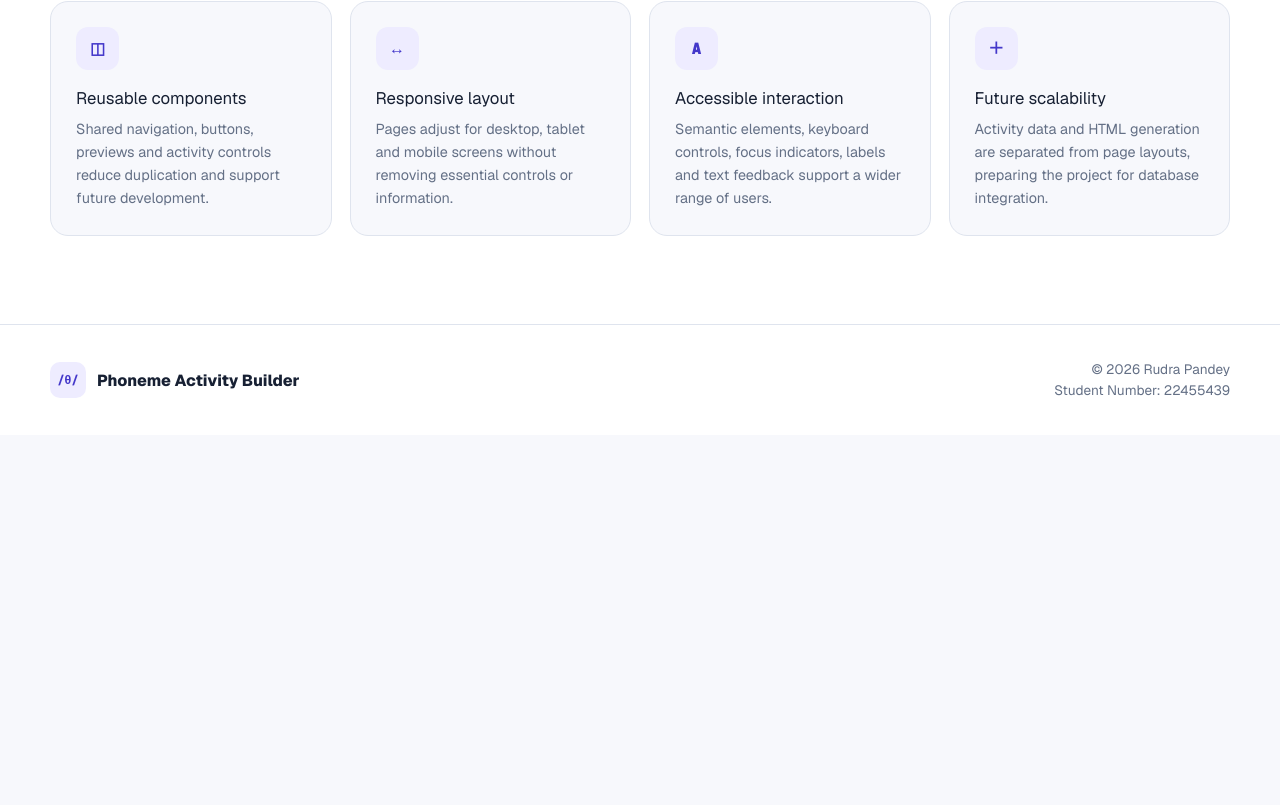
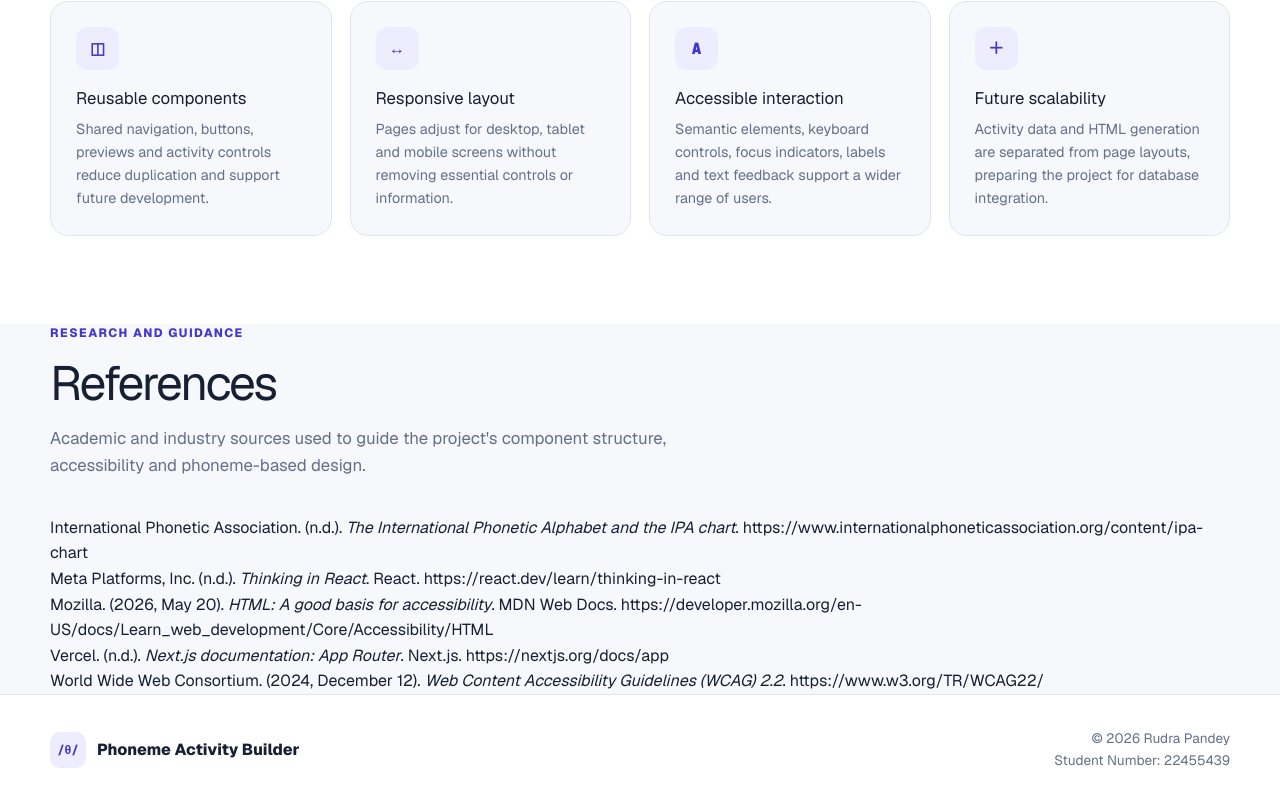
Before and after one commit to prudra1723/phoneme-activity-builder, a Next.js app: page /about in a window 1280 px wide. Shown: the part 2753-3558 px from the top of the page. Before the commit the page ends 3188 px from the top, so only its background shows below. Built offline with nearby package versions, Linux system fonts and the light colour scheme.

Commit message:
Update About and Wordle pages

```diff
--- a/app/about/page.tsx
+++ b/app/about/page.tsx
@@ -317,6 +317,85 @@ export default function AboutPage() {
           </div>
         </div>
       </section>
+
+      <section
+        className="references-section"
+        aria-labelledby="references-heading"
+      >
+        <div className="page-container">
+          <div className="section-heading">
+            <p className="eyebrow">Research and guidance</p>
+            <h2 id="references-heading">References</h2>
+            <p>
+              Academic and industry sources used to guide the project&apos;s
+              component structure, accessibility and phoneme-based design.
+            </p>
+          </div>
+
+          <ol className="reference-list">
+            <li>
+              International Phonetic Association. (n.d.).{" "}
+              <cite>The International Phonetic Alphabet and the IPA chart</cite>
+              .{" "}
+              <a
+                href="https://www.internationalphoneticassociation.org/content/ipa-chart"
+                target="_blank"
+                rel="noreferrer"
+              >
+                https://www.internationalphoneticassociation.org/content/ipa-chart
+              </a>
+            </li>
+
+            <li>
+              Meta Platforms, Inc. (n.d.). <cite>Thinking in React</cite>.
+              React.{" "}
+              <a
+                href="https://react.dev/learn/thinking-in-react"
+                target="_blank"
+                rel="noreferrer"
+              >
+                https://react.dev/learn/thinking-in-react
+              </a>
+            </li>
+
+            <li>
+              Mozilla. (2026, May 20).{" "}
+              <cite>HTML: A good basis for accessibility</cite>. MDN Web Docs.{" "}
+              <a
+                href="https://developer.mozilla.org/en-US/docs/Learn_web_development/Core/Accessibility/HTML"
+                target="_blank"
+                rel="noreferrer"
+              >
+                https://developer.mozilla.org/en-US/docs/Learn_web_development/Core/Accessibility/HTML
+              </a>
+            </li>
+
+            <li>
+              Vercel. (n.d.). <cite>Next.js documentation: App Router</cite>.
+              Next.js.{" "}
+              <a
+                href="https://nextjs.org/docs/app"
+                target="_blank"
+                rel="noreferrer"
+              >
+                https://nextjs.org/docs/app
+              </a>
+            </li>
+
+            <li>
+              World Wide Web Consortium. (2024, December 12).{" "}
+              <cite>Web Content Accessibility Guidelines (WCAG) 2.2</cite>.{" "}
+              <a
+                href="https://www.w3.org/TR/WCAG22/"
+                target="_blank"
+                rel="noreferrer"
+              >
+                https://www.w3.org/TR/WCAG22/
+              </a>
+            </li>
+          </ol>
+        </div>
+      </section>
     </main>
   );
 }
--- a/app/wordle/page.tsx
+++ b/app/wordle/page.tsx
@@ -75,15 +75,20 @@ export default function WordlePage() {
         className="wordle-help-section"
         aria-labelledby="wordle-help-heading"
       >
-        <div className="page-container help-grid">
+        <div className="page-container">
+          <h2 id="wordle-help-heading" className="sr-only">
+            Wordle activity information
+          </h2>
+
+          <div className="help-grid">
             <article>
               <span className="help-icon" aria-hidden="true">
                 /θ/
               </span>
-            <h2 id="wordle-help-heading">Phoneme-first design</h2>
+              <h3>Phoneme-first design</h3>
               <p>
-              The activity uses phoneme symbols as the primary input rather than
-              standard English spelling. This supports pronunciation and
+                The activity uses phoneme symbols as the primary input rather
+                than standard English spelling. This supports pronunciation and
                 sound-awareness teaching.
               </p>
             </article>
@@ -92,7 +97,7 @@ export default function WordlePage() {
               <span className="help-icon" aria-hidden="true">
                 ?
               </span>
-            <h2>Helpful equivalences</h2>
+              <h3>Helpful equivalences</h3>
               <p>
                 Learners can hover over or focus on phoneme controls to see
                 English-letter guidance, such as “/θ/ — TH as in thin”.
@@ -103,13 +108,14 @@ export default function WordlePage() {
               <span className="help-icon" aria-hidden="true">
                 ↓
               </span>
-            <h2>One portable file</h2>
+              <h3>One portable file</h3>
               <p>
                 The Generate button downloads one HTML file containing its own
                 layout, styles and gameplay JavaScript.
               </p>
             </article>
           </div>
+        </div>
       </section>
     </main>
   );
```
Lines whose indentation alone changed are shown as unchanged.
